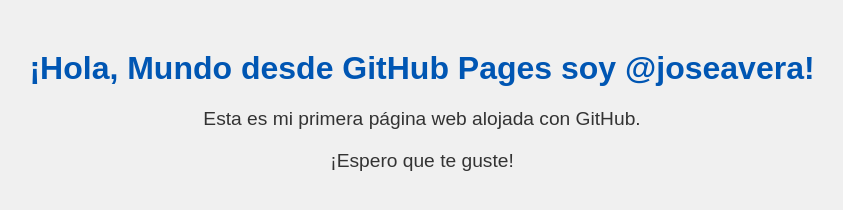
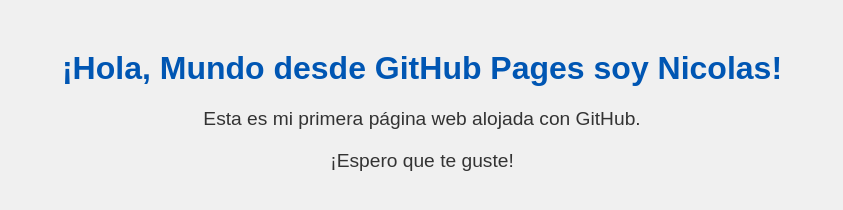
Before and after one commit to Nicolas812/Pagina-Web, a plain HTML site: page index.html in a window 1280 px wide. Shown: the whole page, without its empty margins (218-1061 px from the left). Drawn offline with Linux system fonts and the light colour scheme.

Commit message:
Update index.html

```diff
--- a/index.html
+++ b/index.html
@@ -21,7 +21,7 @@
     </style>
 </head>
 <body>
-    <h1>¡Hola, Mundo desde GitHub Pages soy @joseavera!</h1>
+    <h1>¡Hola, Mundo desde GitHub Pages soy Nicolas!</h1>
     <p>Esta es mi primera página web alojada con GitHub.</p>
     <p>¡Espero que te guste!</p>
 </body>
```
